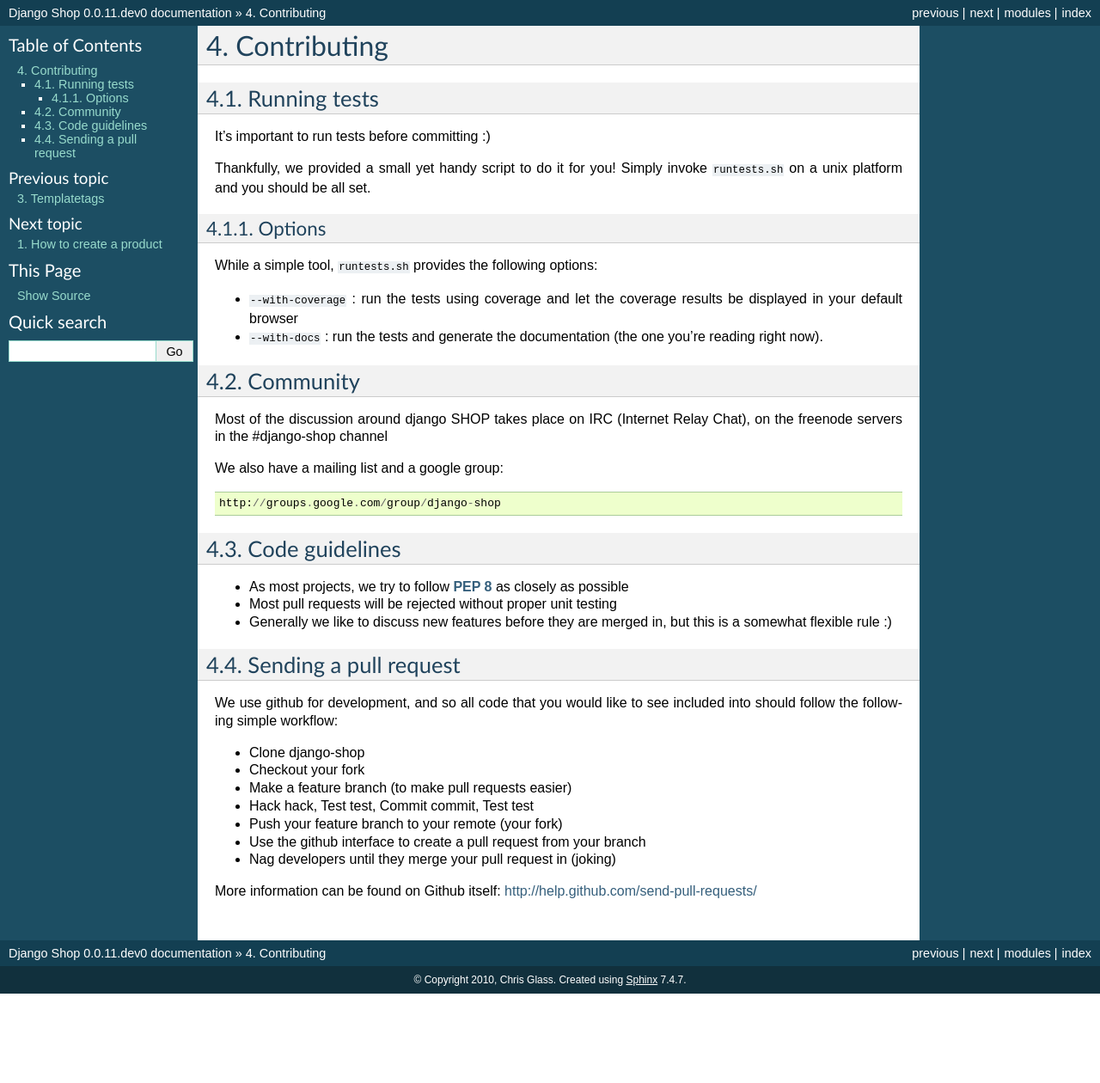
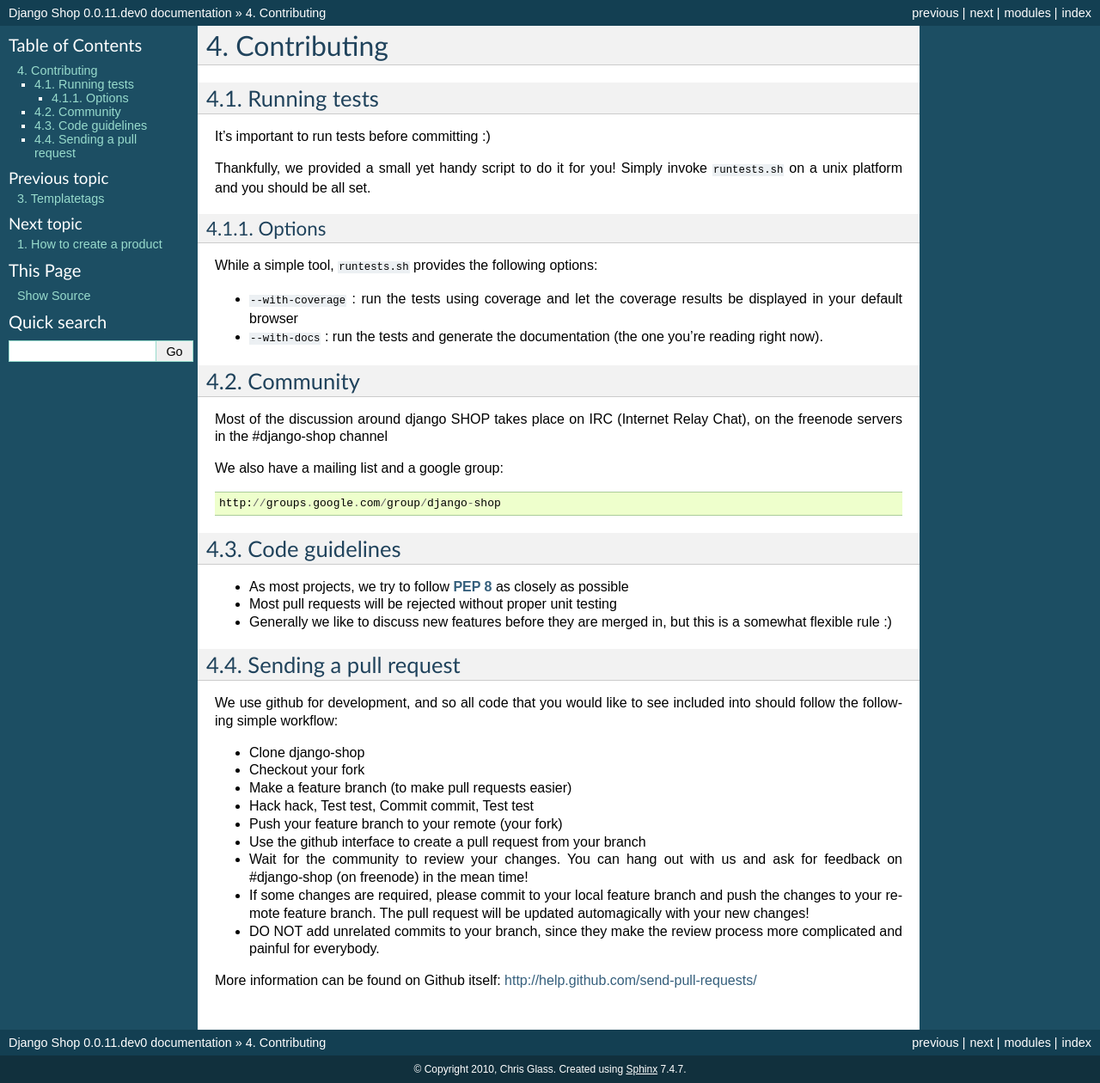
Before and after one commit to zootopia106/django-shop, a Sphinx documentation site: the page built from docs/contributing.rst, in a window 1280 px wide. Shown: the whole page at 86% size. Built offline with Sphinx 7.4.7, drawn with Linux system fonts in a browser that asks for light colours; before the commit the page ends 1156 px from its top, so only the background shows below that.

Commit message:
Added more docs as per mbrochh's comments

```diff
--- a/docs/contributing.rst
+++ b/docs/contributing.rst
@@ -51,7 +51,13 @@
 * Hack hack, Test test, Commit commit, Test test
 * Push your feature branch to your remote (your fork)
 * Use the github interface to create a pull request from your branch
-* Nag developers until they merge your pull request in (joking)
+* Wait for the community to review your changes. You can hang out with us and
+  ask for feedback on #django-shop (on freenode) in the mean time!
+* If some changes are required, please commit to your local feature branch and
+  push the changes to your remote feature branch. The pull request will be
+  updated automagically with your new changes!
+* DO NOT add unrelated commits to your branch, since they make the review
+  process more complicated and painful for everybody.
 
 More information can be found on Github itself:
 http://help.github.com/send-pull-requests/
```
